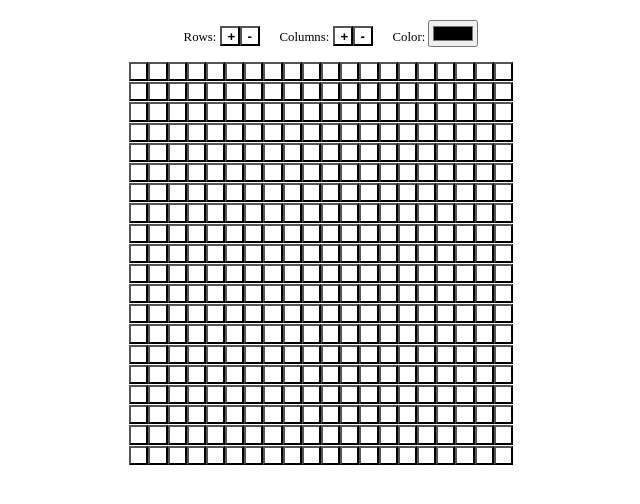
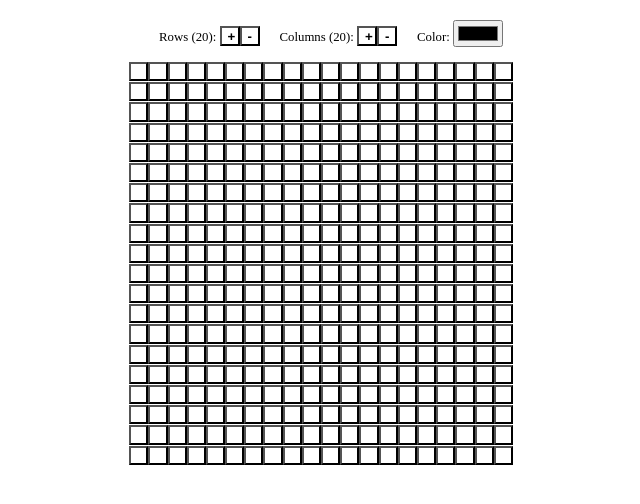
Before and after one commit to mwzheng/simple-pixel-art, a React (Create React App) app: page / in a window 1280 px wide. Shown: the top 504 px of the page, without its empty margins (319-959 px from the left). Built offline with nearby package versions, Linux system fonts and the light colour scheme.

Commit message:
Added row/column indicator

```diff
--- a/src/components/Form.js
+++ b/src/components/Form.js
@@ -25,10 +25,10 @@ const Form = ({ rows, cols, setRows, setCols, setColor }) => {
     }
 
     return <div id='form'>
-        <span className='formSpan'>Rows: </span>
+        <span className='formSpan'>Rows ({rows}): </span>
         <button className='formBttn' onClick={addRow}>+</button>
         <button className='formBttn' onClick={delRow}>-</button>
-        <span className='formSpan'>Columns: </span>
+        <span className='formSpan'>Columns ({cols}): </span>
         <button className='formBttn' onClick={addCol}>+</button>
         <button className='formBttn' onClick={delCol}>-</button>
         <span className='formSpan'>Color: </span>
```
